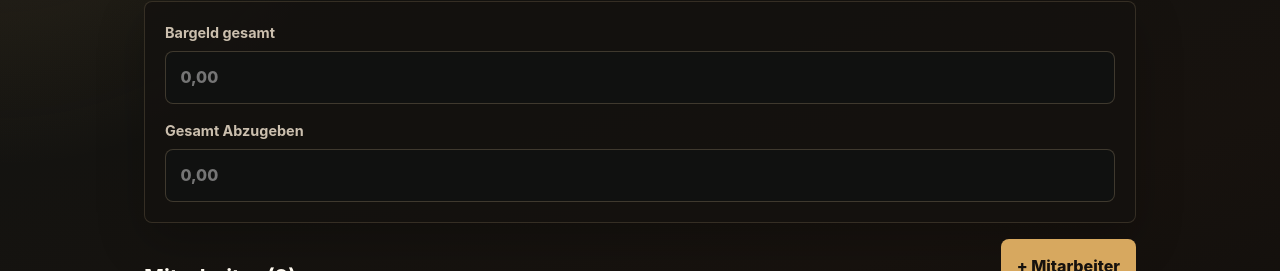
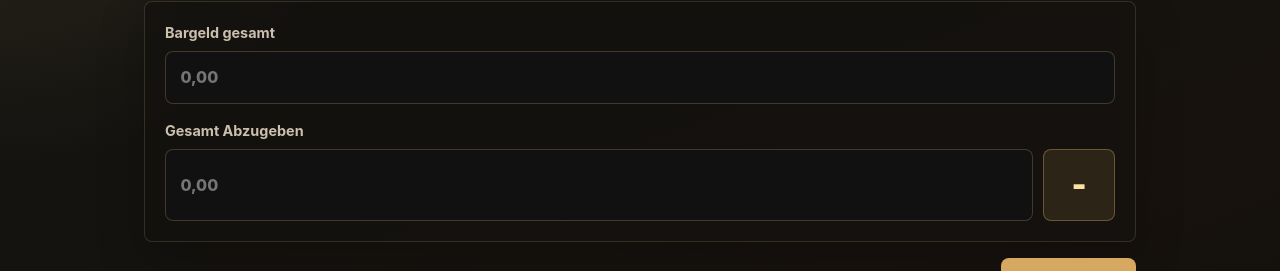
Before and after one commit to fabi-psk/Abrechnung, a React (Vite) app in the folder frontend/: page / in a window 1280 px wide. Shown: the part 217-488 px from the top of the page. Built offline with nearby package versions, Linux system fonts and the light colour scheme; no server answers.

Commit message:
Fuege Minus-Schalter fuer Abgabebetrag hinzu

```diff
--- a/frontend/src/App.jsx
+++ b/frontend/src/App.jsx
@@ -284,6 +284,18 @@ function App() {
     }
   };
 
+  const toggleAmountToSubmitSign = () => {
+    setAmountToSubmit((currentValue) => {
+      const trimmedValue = currentValue.trim();
+
+      if (trimmedValue.startsWith("-")) {
+        return trimmedValue.slice(1);
+      }
+
+      return `-${trimmedValue}`;
+    });
+  };
+
   const epsonPrintButtonLabel =
     hasMissingEmployeeTimes
       ? "Zeiten vollständig eintragen"
@@ -374,8 +386,9 @@ function App() {
               />
             </label>
 
-            <label className="field-label" htmlFor="amount-to-submit">
-              <span>Gesamt Abzugeben</span>
+            <div className="field-label">
+              <label htmlFor="amount-to-submit">Gesamt Abzugeben</label>
+              <div className="signed-amount-control">
                 <input
                   id="amount-to-submit"
                   className="amount-input"
@@ -388,7 +401,17 @@ function App() {
                   value={amountToSubmit}
                   onChange={(event) => setAmountToSubmit(event.target.value)}
                 />
-            </label>
+                <button
+                  className="amount-sign-button"
+                  type="button"
+                  aria-label="Minuszeichen umschalten"
+                  aria-pressed={amountToSubmit.trim().startsWith("-")}
+                  onClick={toggleAmountToSubmitSign}
+                >
+                  -
+                </button>
+              </div>
+            </div>
           </section>
 
           <section className="section-block" aria-labelledby="employees-heading">
--- a/frontend/src/styles.css
+++ b/frontend/src/styles.css
@@ -176,6 +176,30 @@ input.invalid,
   color: #ffe0a3;
   font-size: clamp(1.65rem, 9vw, 2.15rem);
   font-weight: 800;
+}
+
+.signed-amount-control {
+  display: grid;
+  grid-template-columns: minmax(0, 1fr) 4.5rem;
+  gap: 0.65rem;
+  align-items: stretch;
+}
+
+.amount-sign-button {
+  min-height: 4.5rem;
+  border: 1px solid rgba(215, 168, 95, 0.38);
+  border-radius: 8px;
+  background: rgba(215, 168, 95, 0.13);
+  color: #ffe0a3;
+  font-size: 2rem;
+  font-weight: 900;
+  line-height: 1;
+  padding: 0;
+}
+
+.amount-sign-button[aria-pressed="true"] {
+  background: #d7a85f;
+  color: #17120e;
 }
 
 .add-button {
```
Lines whose indentation alone changed are shown as unchanged.
